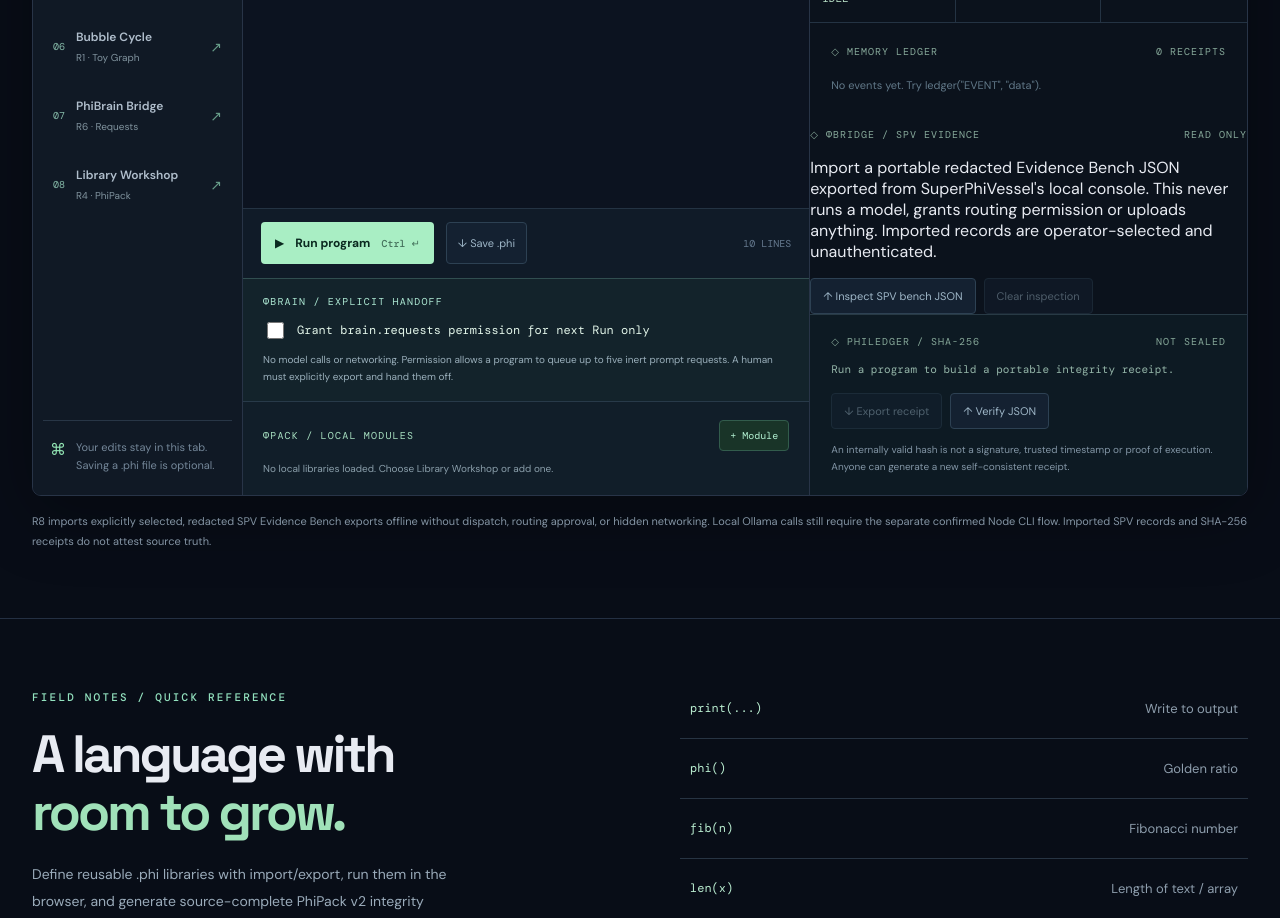
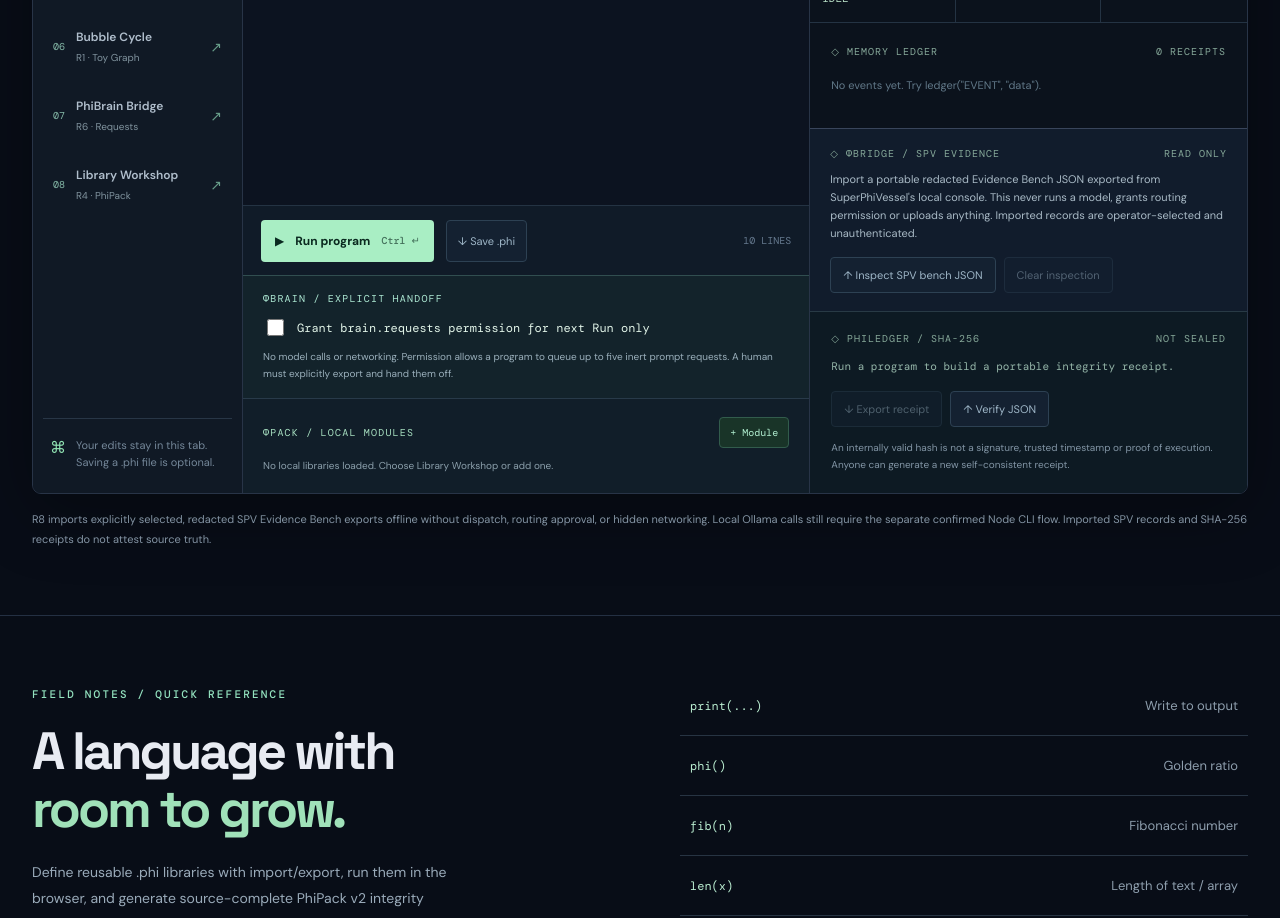
Before and after one commit to MichaelWave369/Phithon, a React (Vite) app: page / in a window 1280 px wide. Shown: the part 1340-2258 px from the top of the page. Built offline with nearby package versions, Linux system fonts and the light colour scheme.

Commit message:
style(r8): render compact provenance-safe SPV bench inspection

```diff
--- a/src/styles.css
+++ b/src/styles.css
@@ -76,3 +76,14 @@ h1,h2{font-family:"Space Grotesk",sans-serif;margin:0;letter-spacing:-3px}h1{fon
 .brain-result{margin-top:14px;padding:12px;border:1px solid #416555;border-radius:4px;font:11px "DM Mono",monospace;color:#addcbd;background:#192f30}
 .brain-result .plain-button{margin-top:10px}
 @media(max-width:720px){.brain-workbench{padding:14px}}
+
+
+/* R8: read-only SPV Evidence Bench import and provenance-safe report */
+.spv-bench-panel{padding:18px 20px;border-top:1px solid #39455b;background:#111c2c}
+.spv-bench-hint{font-size:11px;line-height:1.65;color:#a9bac6;margin:10px 0}
+.spv-bench-hint strong{color:#d5e8df;letter-spacing:.6px}
+.spv-evidence-results{margin-top:13px;padding:12px;border:1px solid #3a5263;border-radius:5px;background:#162536}
+.spv-entries{max-height:220px;overflow:auto;margin-top:10px}
+.spv-entry{display:flex;flex-direction:column;gap:4px;border-top:1px solid #324959;padding:10px 0;font:11px "DM Mono",monospace;color:#d4e9e1}
+.spv-entry small{font-size:10px;color:#98b6c3}
+@media(max-width:720px){.spv-bench-panel{padding:14px}}
```
